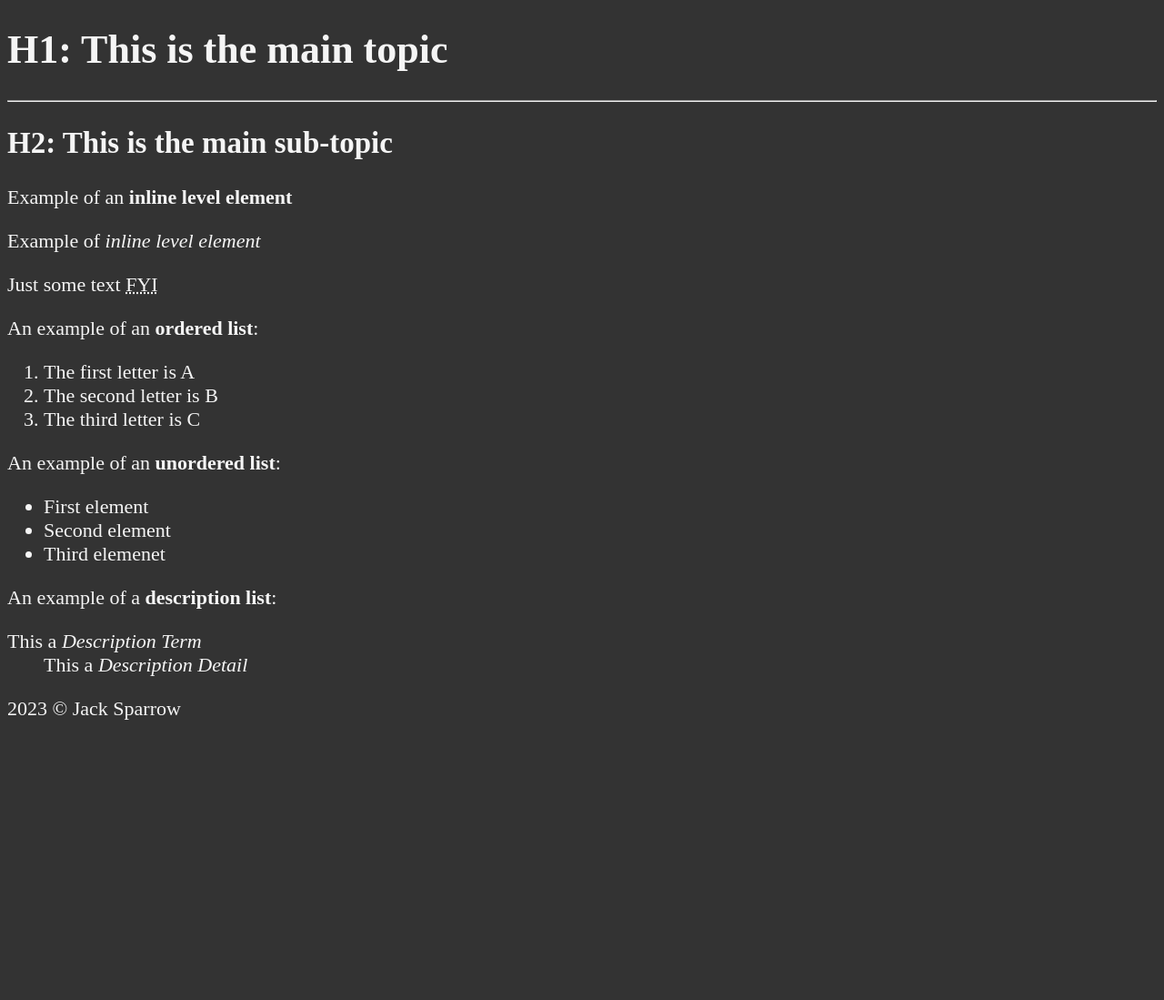
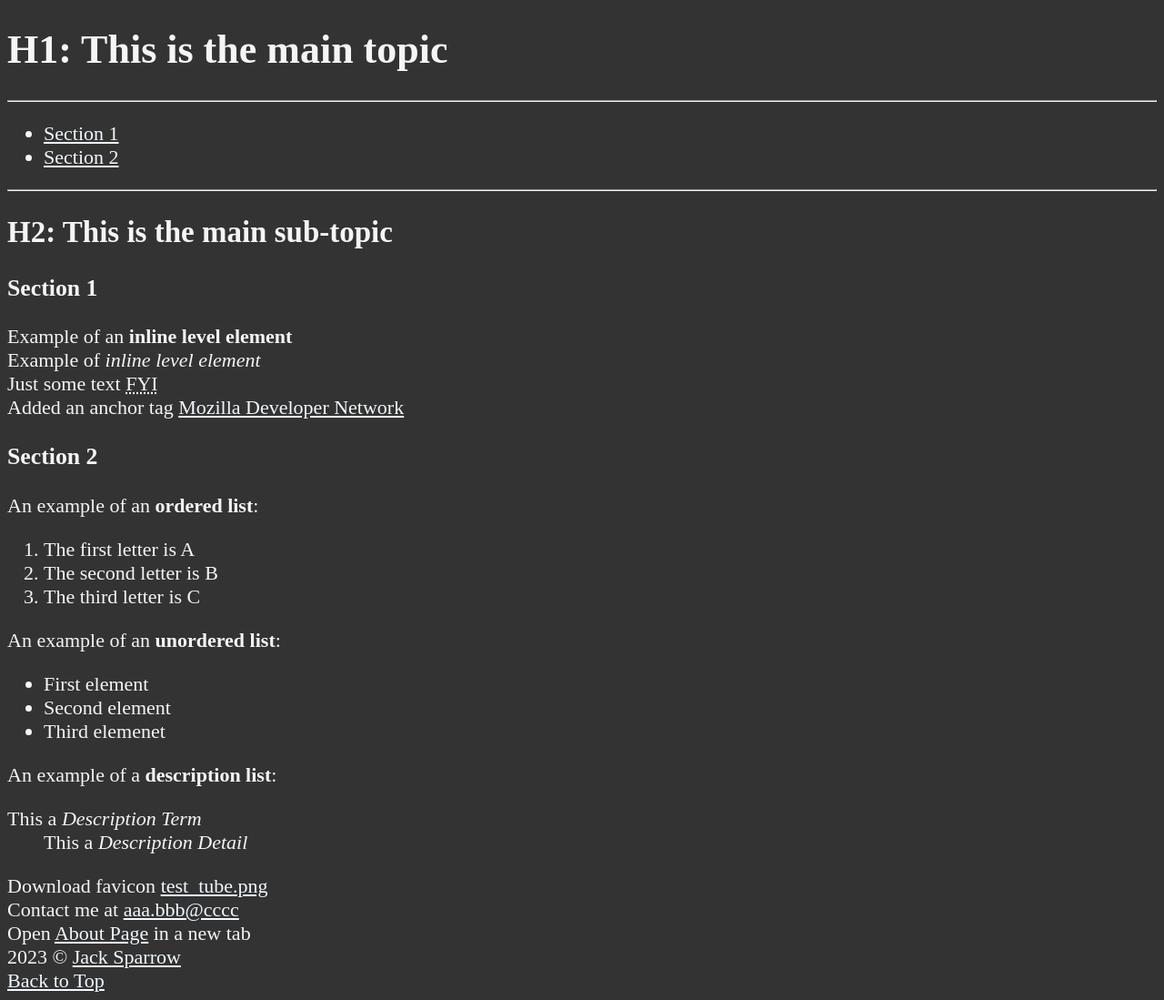
Before and after one commit to astramieri/html-tutorial, a plain HTML site: page lesson_01/index.html in a window 1280 px wide. Shown: the whole page at 91% size. Before the commit the page ends 800 px from the top, so only its background shows below. Drawn offline with Linux system fonts and the light colour scheme.

Commit message:
Re-learned the different types of links

```diff
--- a/lesson_01/index.html
+++ b/lesson_01/index.html
@@ -6,21 +6,38 @@
     <meta name="author" content="Angelo Stramieri" />
     <meta name="description" content="Here the description" />
     <meta name="viewport" content="width=device-width, initial-scale=1" />
-    <link rel="icon" href="credit_card.png" type="image/x-icon" />
+    <link rel="icon" href="images/credit_card.png" type="image/x-icon" />
     <link rel="stylesheet" href="style.css" type="text/css" />
   </head>
+
   <body>
     <h1>H1: This is the main topic</h1>
 
     <hr />
+    <nav>
+      <ul>
+        <li><a href="#section1">Section 1</a></li>
+        <li><a href="#section2">Section 2</a></li>
+      </ul>
+    </nav>
+    <hr />
 
     <h2>H2: This is the main sub-topic</h2>
 
+    <section id="section1">
+      <h3>Section 1</h3>
       <!-- inline level element -->
       <p>Example of an <strong> inline level element</strong></p>
       <p>Example of <em>inline level element </em></p>
       <p>Just some text <abbr title="For Your Information">FYI</abbr></p>
+      <p>
+        Added an anchor tag
+        <a href="https://developer.mozilla.org/">Mozilla Developer Network</a>
+      </p>
+    </section>
 
+    <section id="section2">
+      <h3>Section 2</h3>
       <p>An example of an <strong>ordered list</strong>:</p>
       <ol>
         <li>The first letter is A</li>
@@ -33,14 +50,24 @@
         <li>Second element</li>
         <li>Third elemenet</li>
       </ul>
-
       <p>An example of a <strong>description list</strong>:</p>
       <dl>
         <dt>This a <em>Description Term</em></dt>
         <dd>This a <em>Description Detail</em></dd>
       </dl>
+    </section>
 
+    <p>
+      Download favicon
+      <a href="images/test_tube.png" download="">test_tube.png</a>
+    </p>
+
+    <p>Contact me at <a href="mailto:aaa.bbb@ccc">aaa.bbb@cccc</a></p>
+
+    <p>Open <a href="about.html" target="_blank">About Page</a> in a new tab</p>
     <!-- html entities -->
-    2023 &copy; Jack Sparrow
+    2023 &copy; <a href="about.html">Jack Sparrow</a>
+
+    <p><a href="#">Back to Top</a></p>
   </body>
 </html>
--- a/lesson_01/style.css
+++ b/lesson_01/style.css
@@ -6,3 +6,19 @@ body {
   background-color: #333;
   color: whitesmoke;
 }
+
+a {
+	color: aliceblue;
+}
+
+a:visited {
+	color: aquamarine;
+}
+
+a:hover, a:active {
+	color: orange;
+}
+
+p {
+	margin: 0px;
+}
```
Also changed, not shown: lesson_01/about.html (added, +21 -0 lines), lesson_01/images/credit_card.png (renamed from lesson_01/credit_card.png), lesson_01/images/test_tube.png (renamed from lesson_01/test_tube.png). Lines whose indentation alone changed are shown as unchanged.
